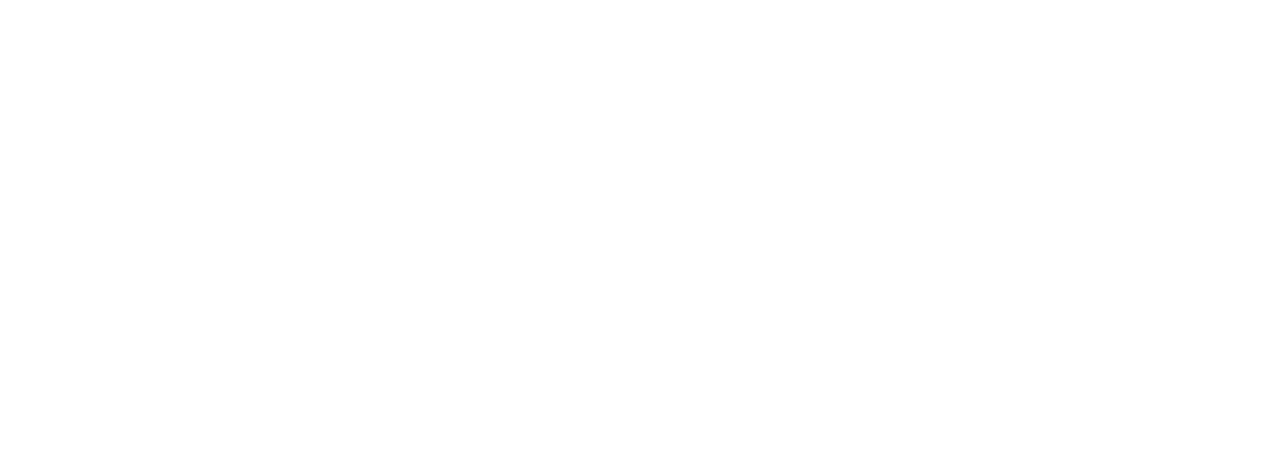
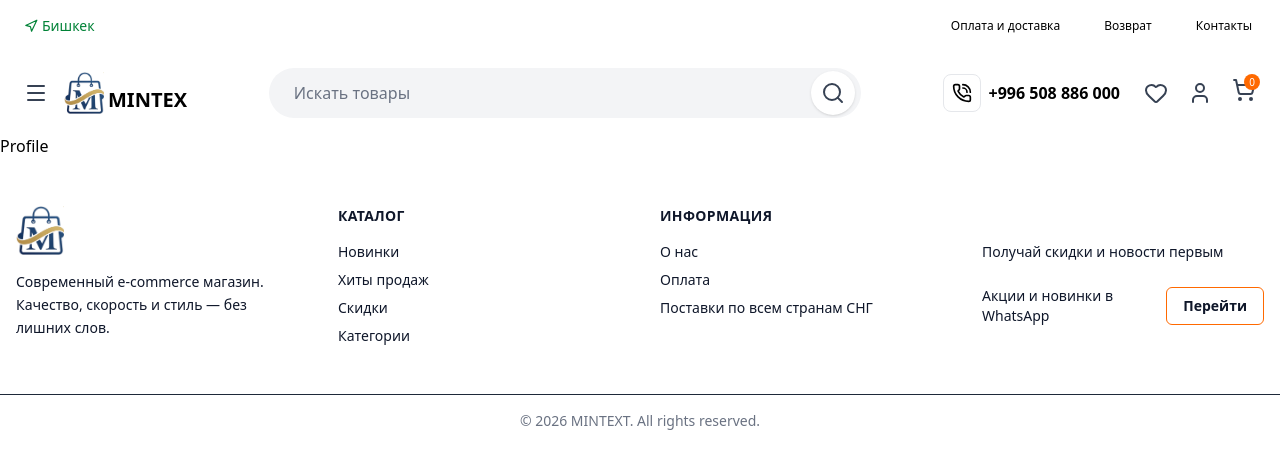
Before and after one commit to akunov45/e-commerce, a React (Vite) app: page /profile in a window 1280 px wide. Before the commit this address had no page. Shown: the top 468 px of the page. Built offline with nearby package versions, Linux system fonts and the light colour scheme.

Commit message:
cart fixed

```diff
--- a/src/components/footer/Footer.jsx
+++ b/src/components/footer/Footer.jsx
@@ -1,7 +1,7 @@
 
 const Footer = () => {
   return (
-    <footer className="bg-gray-900 text-gray-300">
+    <footer className="text-(--color-text)">
       <div className="container mx-auto px-4 py-12 grid gap-10 md:grid-cols-4 sm:grid-cols-2">
 
         {/* Logo + about */}
@@ -12,7 +12,7 @@ const Footer = () => {
               MINURA
             </span>
           </h2>
-          <p className="text-sm leading-relaxed text-gray-400">
+          <p className="text-sm leading-relaxed ">
             Современный e-commerce магазин. Качество, скорость и стиль —
             без лишних слов.
           </p>
@@ -20,27 +20,28 @@ const Footer = () => {
 
         {/* Catalog */}
         <div>
-          <h3 className="text-sm font-semibold text-white mb-4 uppercase tracking-wide">
+          <h3 className="text-sm font-semibold  mb-4 uppercase tracking-wide">
             Каталог
           </h3>
           <ul className="space-y-2 text-sm">
-            <li className="hover:text-white transition">Новинки</li>
-            <li className="hover:text-white transition">Хиты продаж</li>
-            <li className="hover:text-white transition">Скидки</li>
-            <li className="hover:text-white transition">Категории</li>
+            <li className="hover:text-(--color-orange) transition">Новинки</li>
+            <li className="hover:text-(--color-orange)  transition">Хиты продаж</li>
+            <li className="hover:text-(--color-orange)  transition">Скидки</li>
+            <li className="hover:text-(--color-orange)  transition">Категории</li>
           </ul>
         </div>
 
         {/* Info */}
         <div>
-          <h3 className="text-sm font-semibold text-white mb-4 uppercase tracking-wide">
+          <h3 className="text-sm font-semibold mb-4 uppercase tracking-wide">
             Информация
           </h3>
           <ul className="space-y-2 text-sm">
-            <li className="hover:text-white transition">О нас</li>
-            <li className="hover:text-white transition">Доставка</li>
-            <li className="hover:text-white transition">Оплата</li>
-            <li className="hover:text-white transition">Контакты</li>
+            <li className="hover:text-(--color-orange) transition">О нас</li>
+            <li className="hover:text-(--color-orange) transition">Оплата</li>
+            <li className="hover:text-(--color-orange) transition">
+              Поставки по всем странам СНГ
+            </li>
           </ul>
         </div>
 
@@ -49,28 +50,43 @@ const Footer = () => {
           <h3 className="text-sm font-semibold text-white mb-4 uppercase tracking-wide">
             Подписка
           </h3>
-          <p className="text-sm text-gray-400 mb-4">
+          <p className="text-sm mb-4">
             Получай скидки и новости первым
           </p>
-          <form className="flex">
-            <input
-              type="email"
-              placeholder="Email"
-              className="w-full px-3 py-2 rounded-l-md bg-gray-800 text-sm text-white placeholder-gray-400 focus:outline-none"
-            />
-            <button
-              type="submit"
-              className="px-4 py-2 bg-orange-500 text-white text-sm rounded-r-md hover:bg-orange-600 transition"
-            >
-              OK
-            </button>
-          </form>
+          <a
+            href="https://chat.whatsapp.com/+996508886000"
+            target="_blank"
+            className="
+    flex items-center justify-between
+    w-full
+    rounded-md
+    overflow-hidden
+  "
+          >
+            <span className=" py-2 text-sm ">
+              Акции и новинки в WhatsApp
+            </span>
+
+            <span className="
+    px-4 py-2
+    border
+    border-(--color-orange)
+    text-sm
+    font-semibold
+    hover:opacity-90
+    transition
+    rounded-md
+  ">
+              Перейти
+            </span>
+          </a>
+
         </div>
       </div>
 
       {/* Bottom */}
       <div className="border-t border-gray-800 py-4 text-center text-sm text-gray-500">
-        © {new Date().getFullYear()} Minura. All rights reserved.
+        © {new Date().getFullYear()} MINTEXT. All rights reserved.
       </div>
     </footer>
   );
--- a/src/components/header/Header.jsx
+++ b/src/components/header/Header.jsx
@@ -5,7 +5,7 @@ const Header = () => {
   return (
     <header>
       <HeaderTop />
-      <div className="h-px bg-gray-700 w-full" />
+      <div className="h-p w-full" />
       <HeaderBottom />
     </header>
   )
--- a/src/components/header/HeaderBottom.jsx
+++ b/src/components/header/HeaderBottom.jsx
@@ -5,9 +5,9 @@ import { CART_CONTEXT } from '../../context'
 import { Link } from 'react-router-dom'
 
 const HeaderBottom = () => {
-  const {cart} = useContext(CART_CONTEXT)
+  const { cart } = useContext(CART_CONTEXT)
   return (
-    <div className="container mx-auto flex items-center justify-between px-4 md:px-6 py-4 bg-white">
+    <div className="container mx-auto flex items-center justify-between px-4 md:px-6 py-4 ">
 
       {/* Левая часть: Меню и Лого всегда видны */}
       <div className="flex items-center gap-4">
@@ -16,7 +16,7 @@ const HeaderBottom = () => {
         </button>
         <Link to={"/"} className="font-bold text-xl flex items-end gap-1">
           <img className='w-10' src="/logo-2.png" alt="" />
-          <span>MINURA</span>
+          <span>MINTEX</span>
         </Link>
       </div>
 
@@ -29,22 +29,26 @@ const HeaderBottom = () => {
         {/* Телефон: полностью скрыт на мобилках, виден от md */}
         <div className="hidden md:flex items-center gap-2 cursor-pointer group">
           <div className="p-2 border border-gray-200 rounded-lg group-hover:bg-gray-50">
-            <PhoneCall size={20} />
+            <a href="tel:+996508886000" >
+              <PhoneCall size={20} />
+            </a>
           </div>
           <div className="flex flex-col">
-            <span className="font-bold text-gray-800 leading-tight">+996 555 770 878</span>
+            <span className="font-bold  leading-tight">+996 508 886 000</span>
           </div>
         </div>
 
         {/* Правые иконки: всегда видны */}
         <div className="flex items-center gap-4 md:gap-5 text-gray-700">
           <button className="hover:text-orange-500">
-            <Heart size={24} />
+            <Link to={"/wish-list"}><Heart size={24} /></Link>
           </button>
           <button className="hover:text-orange-500">
-            <User size={24} />
+            <Link to="/profile">
+              <User size={24} />
+            </Link>
           </button>
-         <Link to={"/cart"}>
+          <Link to={"/cart"}>
             <button className="hover:text-orange-500 relative">
               <ShoppingCart size={24} />
               {/* Опционально: индикатор корзины */}
@@ -52,7 +56,7 @@ const HeaderBottom = () => {
                 {cart.length}
               </span>
             </button>
-         </Link>
+          </Link>
         </div>
       </div>
     </div>
--- a/src/components/header/HeaderTop.jsx
+++ b/src/components/header/HeaderTop.jsx
@@ -8,7 +8,6 @@ const HeaderTop = () => {
       <div className="
   flex gap-1 items-center
   px-2 py-1
-  bg-green-50
   text-green-700
   rounded-full
 ">
--- a/src/context/index.jsx
+++ b/src/context/index.jsx
@@ -7,6 +7,20 @@ const CartContext = ({ children }) => {
   const [cart, setCart] = useState([])
 
   const addToCart = (item) => {
+    item.quantity = 1
+    if (cart.find(i => i.id === item.id)) {
+      const newCart = cart.map(i => {
+        if (i.id === item.id) {
+          return {
+            ...i,
+            quantity: i.quantity + 1
+          }
+        }
+        return i
+      })
+      setCart(newCart)
+      return
+    }
     setCart([...cart, item])
   }
 
--- a/src/index.css
+++ b/src/index.css
@@ -1 +1,30 @@
+:root {
+  /* Brand / CTA */
+  --color-primary: #2563EB;
+  /* чистый синий — доверие + покупки */
+  --color-primary-hover: #1D4ED8;
+
+  /* Accent (скидки, бейджи) */
+  --color-accent: #EC4899;
+  /* мягкий розово-коралловый */
+
+  /* Background */
+  --color-bg: #FFFFFF;
+  --color-bg-soft: #F8FAFC;
+  /* светло-серый фон */
+
+  /* Text */
+  --color-text: #0F172A;
+  /* почти чёрный */
+  --color-text-muted: #64748B;
+
+  /* Borders */
+  --color-border: #E2E8F0;
+
+  /* Status */
+  --color-success: #16A34A;
+  --color-error: #DC2626;
+  --color-orange: #ff6900;
+}
+
 @import "tailwindcss";
--- a/src/main.jsx
+++ b/src/main.jsx
@@ -6,6 +6,8 @@ import "./index.css"
 const root = document.getElementById('root')
 createRoot(root).render(
   <BrowserRouter>
-    <App />
+    <div className='bg-(--color-bg)'>
+      <App />
+    </div>
   </BrowserRouter>
 )
--- a/src/pages/cart/CartPage.jsx
+++ b/src/pages/cart/CartPage.jsx
@@ -66,14 +66,14 @@ const CartPage = () => {
 
           {/* Итоговая сумма */}
           <div className="flex justify-end mt-4">
-            <p className="text-lg font-bold text-gray-800">
+            <p className="text-lg font-bold text-(--primary-color)">
               Итого: {totalPrice.toLocaleString()} сом
             </p>
           </div>
 
           {/* Кнопка оформить заказ */}
           <div className="flex justify-end mt-2">
-            <button className="px-6 py-2 bg-green-500 text-white rounded-lg hover:bg-green-600 transition text-sm">
+            <button className="px-6 py-2 border hover:border-(--color-orange) rounded-lg  transition text-sm">
               Оформить заказ
             </button>
           </div>
--- /dev/null
+++ b/src/pages/profile/Profile.jsx
@@ -0,0 +1,10 @@
+
+
+
+const Profile = () => {
+  return (
+    <div>Profile</div>
+  )
+}
+
+export default Profile
--- /dev/null
+++ b/src/pages/wish-list/WishList.jsx
@@ -0,0 +1,12 @@
+
+
+
+const WishList = () => {
+  return (
+    <div>
+      <h3>Wish List</h3>
+    </div>
+  )
+}
+
+export default WishList
--- a/src/router/router.jsx
+++ b/src/router/router.jsx
@@ -2,6 +2,8 @@ import { Route, Routes } from "react-router-dom"
 import Layout from "../components/layout/Layout"
 import HomePage from "../pages/home/HomePage"
 import CartPage from "../pages/cart/CartPage"
+import WishList from "../pages/wish-list/WishList"
+import Profile from "../pages/profile/Profile"
 
 const AppRoutes = () => {
   return (
@@ -9,6 +11,8 @@ const AppRoutes = () => {
       <Route path="/" element={<Layout />}>
         <Route index element={<HomePage />} />
         <Route path="/cart" element={<CartPage />} />
+        <Route path="/wish-list" element={<WishList />} />
+        <Route path="/profile" element={<Profile />} />
       </Route>
     </Routes>
   )
```
Also changed, not shown: src/features/product-list/ProductList.jsx (+36 -18 lines).
